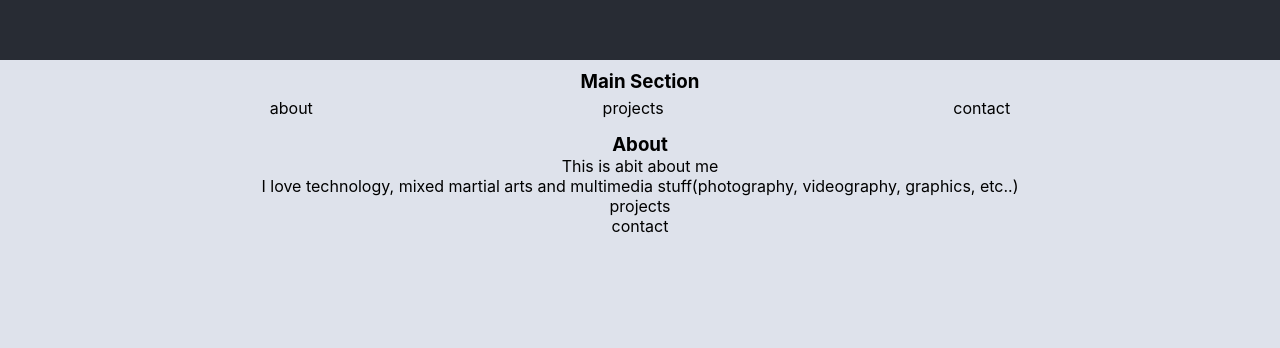
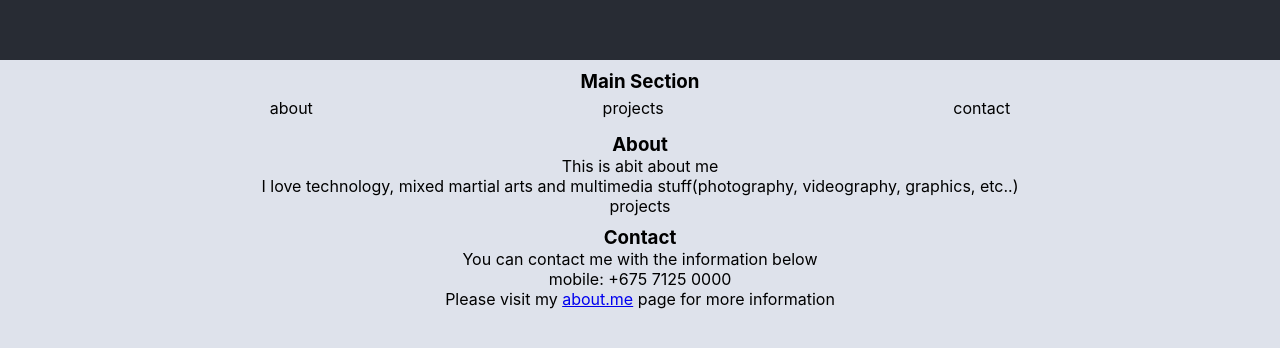
Before and after one commit to L0N/porforlio, a React (Create React App) app: page / in a window 1280 px wide. Shown: the part 740-1088 px from the top of the page. Built offline with nearby package versions, Linux system fonts and the light colour scheme.

Commit message:
Add contact component

```diff
--- a/src/App.js
+++ b/src/App.js
@@ -1,6 +1,7 @@
 import './App.css';
 import { Component } from 'react';
 import { About } from './components/about'
+import { Contact } from './components/contact'
 
 class App extends Component {
   render() {
@@ -21,7 +22,7 @@ class App extends Component {
           </nav>
           < About />
           <div>projects</div>
-          <div>contact</div>
+          < Contact />
         </main>
       </div>
     );
--- a/src/components/about.js
+++ b/src/components/about.js
@@ -16,4 +16,4 @@ const About = () => {
     );
 }
 
-export {About}
+export { About }
--- /dev/null
+++ b/src/components/contact.js
@@ -0,0 +1,22 @@
+// component for Contact section
+// functional component
+const Contact = () => {
+    console.log("Contact component ran");
+    return (
+        <div className="Contact-section">
+            <h3>Contact</h3>
+            <p>
+                You can contact me with the information below
+            </p>
+            <p>
+                mobile: +675 7125 0000
+            </p>
+            <p>
+                Please visit my <a href="https://about.me/frankmanuejr">about.me</a> page for more information
+            </p>
+
+        </div>
+    );
+}
+
+export { Contact }
```
